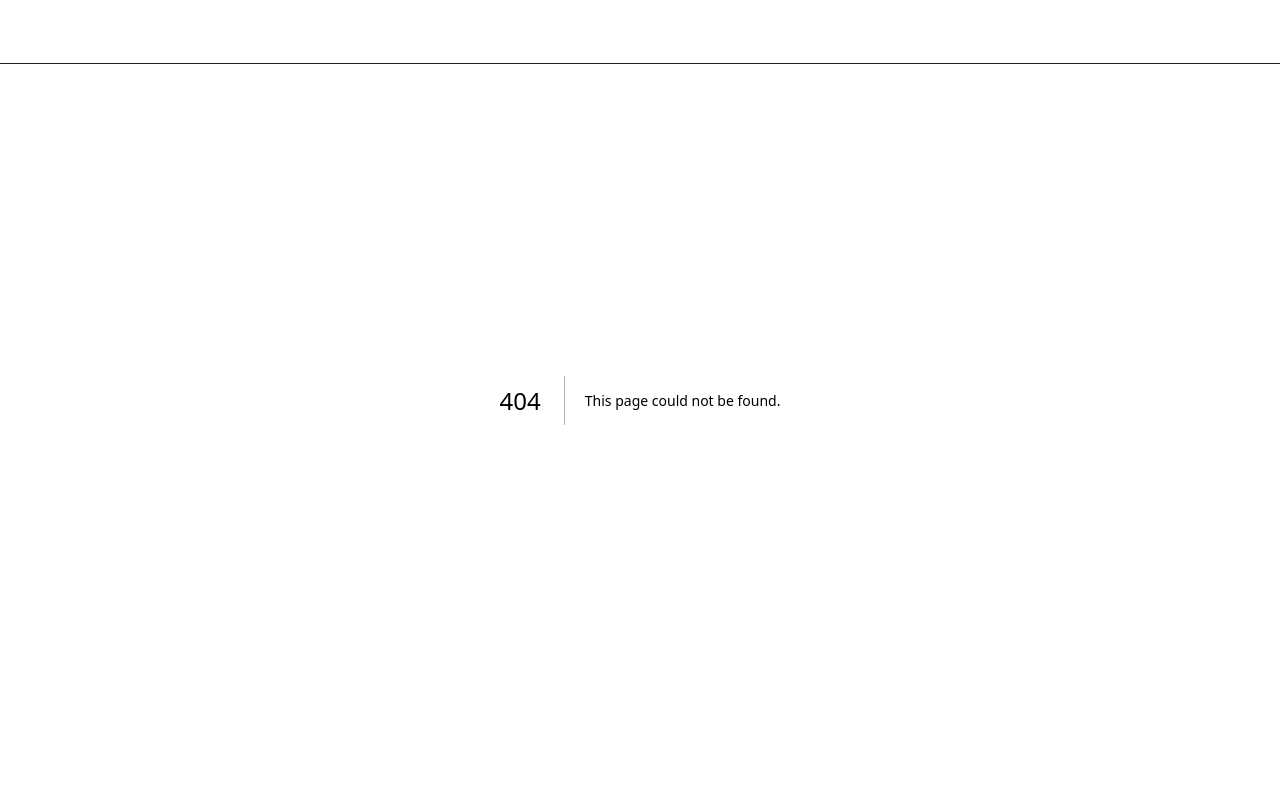
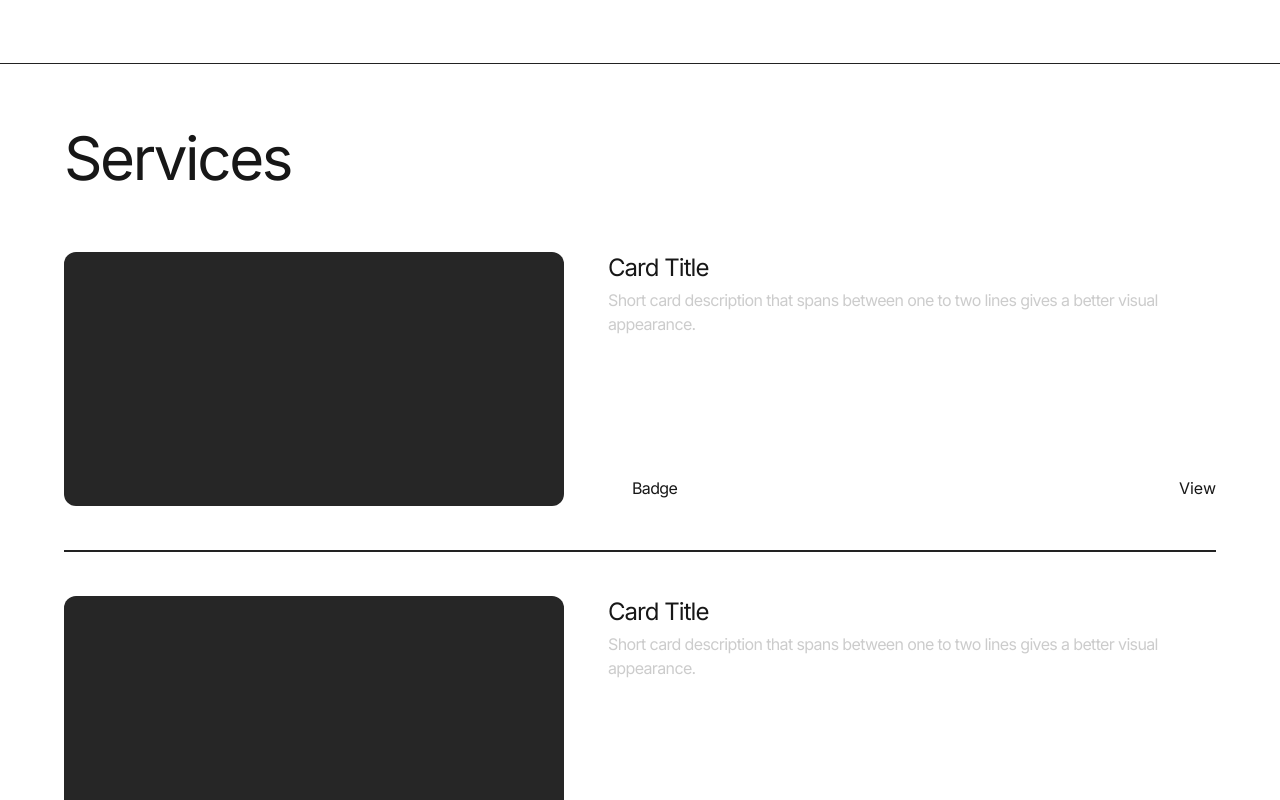
Before and after one commit to krutikmaru/interior-design, a Next.js app: page /services in a window 1280 px wide. Before the commit this address had no page. Shown: the top 800 px of the page. Built offline with nearby package versions, Linux system fonts and the light colour scheme.

Commit message:
Final changes for the day

```diff
--- a/app/(pages)/(home)/(ui)/hero.tsx
+++ b/app/(pages)/(home)/(ui)/hero.tsx
@@ -37,6 +37,7 @@ function Background() {
 
 function Heading() {
   return (
+    <div className="flex flex-col justify-center items-center space-y-6">
       <div className="flex flex-col justify-center items-center text-center -space-y-5 md:-space-y-7">
         <h1 className="bg-gradient-to-r from-gray-400 to-white inline-block text-transparent bg-clip-text p-3 tracking-[-0.07em] font-light z-10 text-6xl md:text-9xl">
           Reimagine
@@ -44,6 +45,10 @@ function Heading() {
         <h1 className="bg-gradient-to-r from-gray-300 to-white inline-block text-transparent bg-clip-text p-3 tracking-[-0.07em] font-light z-10 text-6xl md:text-9xl">
           Your <br className="flex md:hidden" /> Space
         </h1>
+      </div>
+      <button className="text-white bg-white/20 backdrop-blur-md font-medium tracking-[-0.05em] px-6 py-3 z-10 rounded-full flex md:hidden">
+        Get Started
+      </button>
     </div>
   );
 }
--- /dev/null
+++ b/app/(pages)/(home)/(ui)/projects.tsx
@@ -0,0 +1,28 @@
+import Button from "@/app/components/ui/button";
+import DisplayCard from "@/app/components/ui/display-card";
+import React from "react";
+
+function Projects() {
+  return (
+    <div className="w-full p-11 md:p-16 space-y-6 md:space-y-11">
+      {/* Title + Description */}
+      <div className="flex flex-col space-y-6">
+        <div className="flex flex-col">
+          <span className="text-lg text-label-primary">Projects</span>
+          <h2 className="text-4xl md:text-6xl tracking-[-0.04em] ">
+            We&apos;ve delivered
+          </h2>
+        </div>
+        <Button>View all</Button>
+      </div>
+      {/* Services */}
+      <div className="w-full grid grid-cols-1 lg:grid-cols-3 items-start gap-6">
+        <DisplayCard />
+        <DisplayCard />
+        <DisplayCard />
+      </div>
+    </div>
+  );
+}
+
+export default Projects;
--- a/app/(pages)/(home)/page.tsx
+++ b/app/(pages)/(home)/page.tsx
@@ -4,6 +4,7 @@ import Offering from "./(ui)/offering";
 import ScrollVideo from "./(ui)/scroll-video";
 import Announcement from "./(ui)/announcement";
 import Services from "./(ui)/services";
+import Projects from "./(ui)/projects";
 
 export const metadata: Metadata = {
   title: "Interior Design",
@@ -18,6 +19,7 @@ export default function Home() {
       <Offering />
       <Announcement />
       <Services />
+      <Projects />
     </div>
   );
 }
--- /dev/null
+++ b/app/(pages)/projects/page.tsx
@@ -0,0 +1,22 @@
+import DisplayCardAdaptive from "@/app/components/ui/display-card-adaptive";
+import React from "react";
+
+function page() {
+  return (
+    <div className="pt-[64px]">
+      <div className="w-full p-11 md:p-16">
+        <h2 className="text-4xl md:text-6xl tracking-[-0.04em] ">Projects</h2>
+      </div>
+      <div className="flex flex-col space-y-11  px-11 md:px-16">
+        {/* Card */}
+        <DisplayCardAdaptive />
+        <DisplayCardAdaptive />
+        <DisplayCardAdaptive />
+        <DisplayCardAdaptive />
+        <DisplayCardAdaptive />
+      </div>
+    </div>
+  );
+}
+
+export default page;
--- /dev/null
+++ b/app/(pages)/services/page.tsx
@@ -0,0 +1,22 @@
+import DisplayCardAdaptive from "@/app/components/ui/display-card-adaptive";
+import React from "react";
+
+function page() {
+  return (
+    <div className="pt-[64px]">
+      <div className="w-full p-11 md:p-16">
+        <h2 className="text-4xl md:text-6xl tracking-[-0.04em] ">Services</h2>
+      </div>
+      <div className="flex flex-col space-y-11  px-11 md:px-16">
+        {/* Card */}
+        <DisplayCardAdaptive />
+        <DisplayCardAdaptive />
+        <DisplayCardAdaptive />
+        <DisplayCardAdaptive />
+        <DisplayCardAdaptive />
+      </div>
+    </div>
+  );
+}
+
+export default page;
--- /dev/null
+++ b/app/components/ui/display-card-adaptive.tsx
@@ -0,0 +1,32 @@
+import Link from "next/link";
+import React from "react";
+
+function DisplayCardAdaptive() {
+  return (
+    <div className="w-full h-fit md:h-[200px] xl:h-[300px] flex flex-col md:flex-row justify-start items-start space-x-0 md:space-x-11 space-y-6 md:space-y-0 pb-11 border-b-2 border-border-primary">
+      <div className="w-full md:w-[300px] xl:w-[500px] h-[300px] md:h-full bg-neutral-800 rounded-xl flex-shrink-0"></div>
+      <div className="w-full h-fit md:h-full flex flex-col justify-between items-start space-y-6 md:space-y-0">
+        {/* Details */}
+        <div>
+          {/* Title + Description */}
+          <div className="flex flex-col space-y-1">
+            <h3 className="text-2xl tracking-[-0.04em]">Card Title</h3>
+            <p className="text-label-primary tracking-[-0.04em] text-base">
+              Short card description that spans between one to two lines gives a
+              better visual appearance.
+            </p>
+          </div>
+        </div>
+        {/* Badge + CTA */}
+        <div className="w-full flex justify-between items-center">
+          <div className="px-6 py-[6px] bg-white/15 rounded-full tracking-[-0.04em] text-base">
+            Badge
+          </div>
+          <Link href="#">View</Link>
+        </div>
+      </div>
+    </div>
+  );
+}
+
+export default DisplayCardAdaptive;
--- a/app/components/ui/navigation.tsx
+++ b/app/components/ui/navigation.tsx
@@ -8,9 +8,12 @@ function Navigation() {
   return (
     <>
       <div className="w-full h-16 fixed top-0 z-50 backdrop-blur-xl flex justify-between items-center px-11 text-white border-b-[1px] border-border-primary">
-        <div className="w-fit md:w-[100px]">LOGO</div>
+        <Link href="/" className="w-fit md:w-[100px]">
+          LOGO
+        </Link>
         <div className="hidden md:flex space-x-6 items-center tracking-tight">
-          <Link href="#">Projects</Link>
+          <Link href="/projects">Projects</Link>
+          <Link href="/services">Services</Link>
           <Link href="#">About</Link>
           <Link href="#">Contact</Link>
         </div>
--- a/app/layout.tsx
+++ b/app/layout.tsx
@@ -2,6 +2,7 @@ import type { Metadata } from "next";
 import "./globals.css";
 import { Inter } from "next/font/google";
 import Navigation from "@/app/components/ui/navigation";
+import Head from "next/head";
 
 const inter = Inter({
   subsets: ["latin"],
@@ -20,8 +21,13 @@ export default function RootLayout({
 }>) {
   return (
     <html lang="en">
-      <Navigation />
-      <body className={`${inter.className} antialiased`}>{children}</body>
+      <Head>
+        <link rel="icon" href="/images/icon.png" />
+      </Head>
+      <body className={`${inter.className} antialiased`}>
+        <Navigation />
+        {children}
+      </body>
     </html>
   );
 }
```
Also changed, not shown: public/images/icon.png (added). Lines whose indentation alone changed are shown as unchanged.
